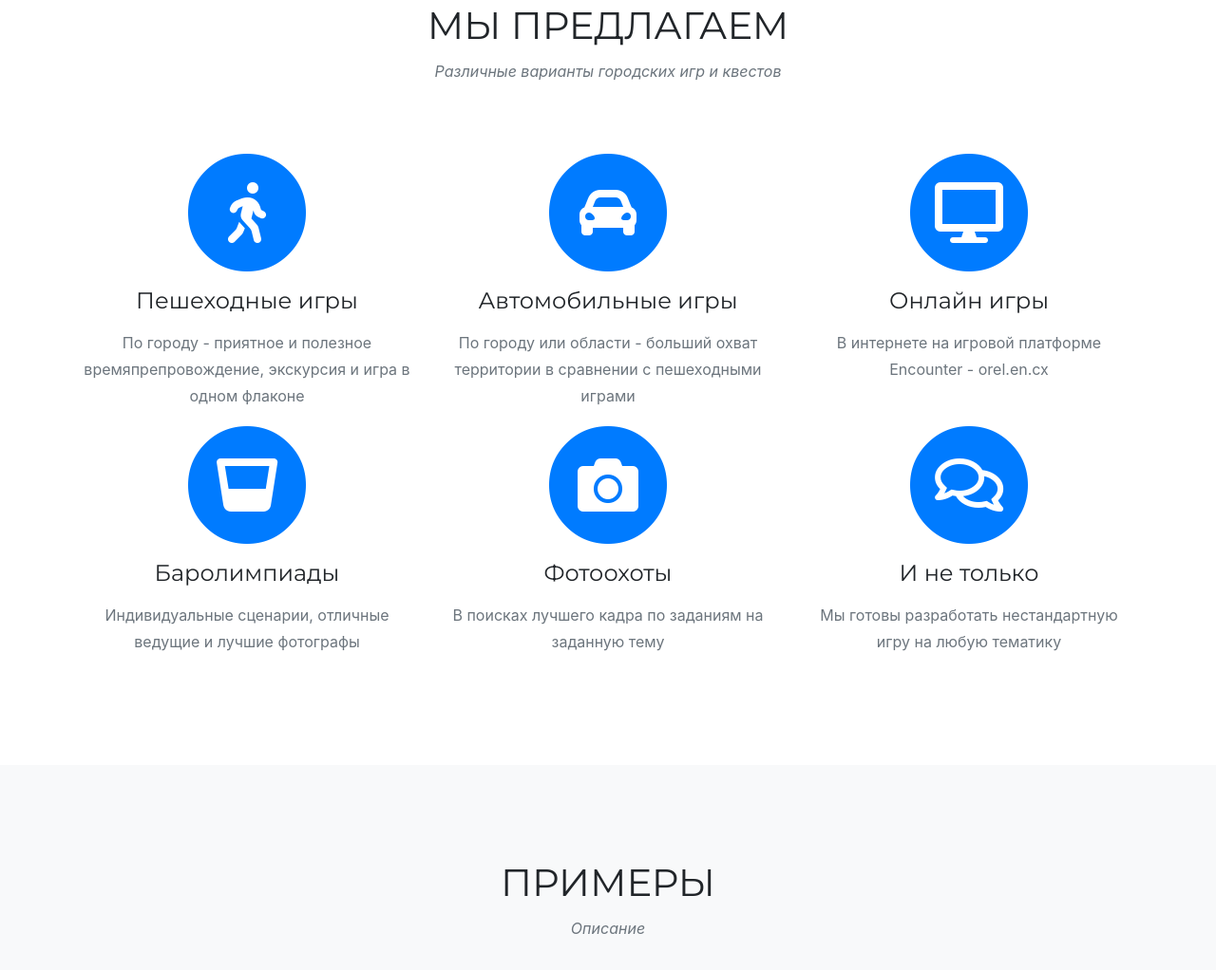
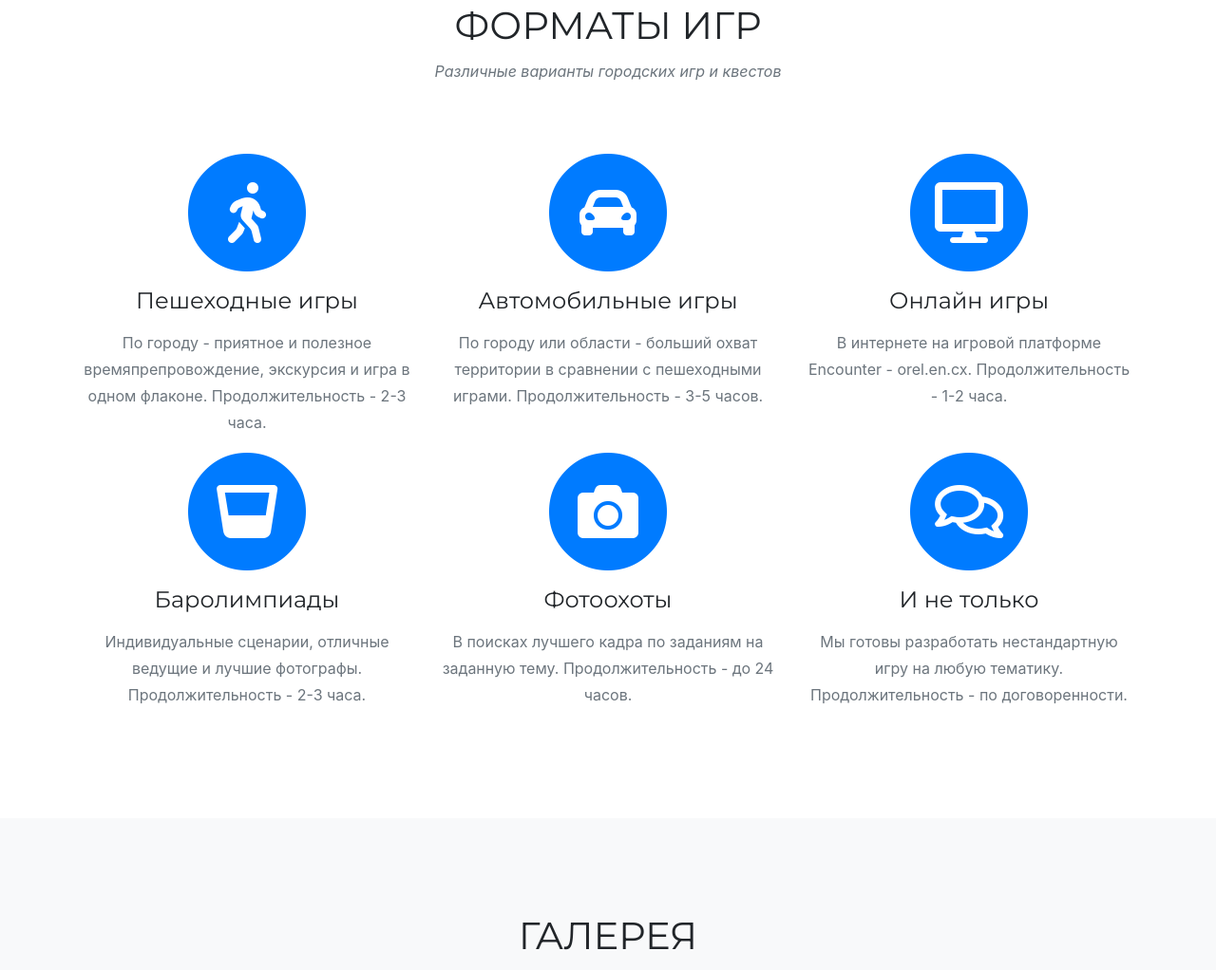
Before and after one commit to acidance/orelencxlanding, a website with bundled scripts: page index.html in a window 1280 px wide. Shown: the part 897-1919 px from the top of the page at 95% size. Built offline with nearby package versions, Linux system fonts and the light colour scheme; a web font is replaced by a local one.

Commit message:
Update index.html

```diff
--- a/index.html
+++ b/index.html
@@ -40,10 +40,10 @@
       <div class="collapse navbar-collapse" id="navbarResponsive">
         <ul class="navbar-nav text-uppercase ml-auto">
           <li class="nav-item">
-            <a class="nav-link js-scroll-trigger" href="#services">Мы предлагаем</a>
+            <a class="nav-link js-scroll-trigger" href="#services">Форматы игр</a>
           </li>
           <li class="nav-item">
-            <a class="nav-link js-scroll-trigger" href="#portfolio">Наши игры</a>
+            <a class="nav-link js-scroll-trigger" href="#portfolio">Галерея</a>
           </li>
           <li class="nav-item">
             <a class="nav-link js-scroll-trigger" href="#about">О нас</a>
@@ -75,7 +75,7 @@
     <div class="container">
       <div class="row">
         <div class="col-lg-12 text-center">
-          <h2 class="section-heading text-uppercase">Мы предлагаем</h2>
+          <h2 class="section-heading text-uppercase">Форматы игр</h2>
           <h3 class="section-subheading text-muted">Различные варианты городских игр и квестов </h3>
         </div>
       </div>
@@ -86,7 +86,7 @@
             <i class="fas fa-walking fa-stack-1x fa-inverse"></i>
           </span>
           <h4 class="service-heading">Пешеходные игры</h4>
-          <p class="text-muted">По городу - приятное и полезное времяпрепровождение, экскурсия и игра в одном флаконе</p>
+          <p class="text-muted">По городу - приятное и полезное времяпрепровождение, экскурсия и игра в одном флаконе. Продолжительность - 2-3 часа.</p>
         </div>
         <div class="col-md-4">
           <span class="fa-stack fa-4x">
@@ -94,7 +94,7 @@
             <i class="fas fa-car-alt fa-stack-1x fa-inverse"></i>
           </span>
           <h4 class="service-heading">Автомобильные игры</h4>
-          <p class="text-muted">По городу или области - больший охват территории в сравнении с пешеходными играми</p>
+          <p class="text-muted">По городу или области - больший охват территории в сравнении с пешеходными играми. Продолжительность - 3-5 часов.</p>
         </div>
         <div class="col-md-4">
           <span class="fa-stack fa-4x">
@@ -102,7 +102,7 @@
             <i class="fas fa-desktop fa-stack-1x fa-inverse"></i>
           </span>
           <h4 class="service-heading">Онлайн игры</h4>
-          <p class="text-muted">В интернете на игровой платформе Encounter - orel.en.cx</p>
+          <p class="text-muted">В интернете на игровой платформе Encounter - orel.en.cx. Продолжительность - 1-2 часа.</p>
         </div>
         <div class="col-md-4">
           <span class="fa-stack fa-4x">
@@ -110,7 +110,7 @@
             <i class="fas fa-glass-whiskey fa-stack-1x fa-inverse"></i>
           </span>
           <h4 class="service-heading">Баролимпиады</h4>
-          <p class="text-muted">Индивидуальные сценарии, отличные ведущие и лучшие фотографы</p>
+          <p class="text-muted">Индивидуальные сценарии, отличные ведущие и лучшие фотографы. Продолжительность - 2-3 часа.</p>
         </div>
         <div class="col-md-4">
           <span class="fa-stack fa-4x">
@@ -118,7 +118,7 @@
             <i class="fas fa-camera fa-stack-1x fa-inverse"></i>
           </span>
           <h4 class="service-heading">Фотоохоты</h4>
-          <p class="text-muted">В поисках лучшего кадра по заданиям на заданную тему</p>
+          <p class="text-muted">В поисках лучшего кадра по заданиям на заданную тему. Продолжительность - до 24 часов.</p>
         </div>
         <div class="col-md-4">
           <span class="fa-stack fa-4x">
@@ -126,7 +126,7 @@
             <i class="far fa-comments fa-stack-1x fa-inverse"></i>
           </span>
           <h4 class="service-heading">И не только</h4>
-          <p class="text-muted">Мы готовы разработать нестандартную игру на любую тематику</p>
+          <p class="text-muted">Мы готовы разработать нестандартную игру на любую тематику. Продолжительность - по договоренности.</p>
         </div>
       </div>
     </div>
@@ -137,7 +137,7 @@
     <div class="container">
       <div class="row">
         <div class="col-lg-12 text-center">
-          <h2 class="section-heading text-uppercase">Примеры</h2>
+          <h2 class="section-heading text-uppercase">Галерея</h2>
           <h3 class="section-subheading text-muted">Описание</h3>
         </div>
       </div>
```
